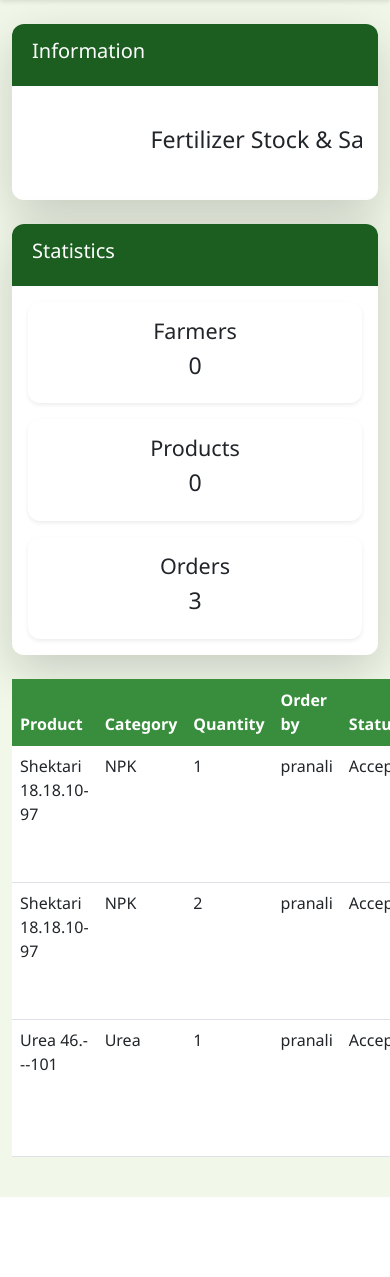
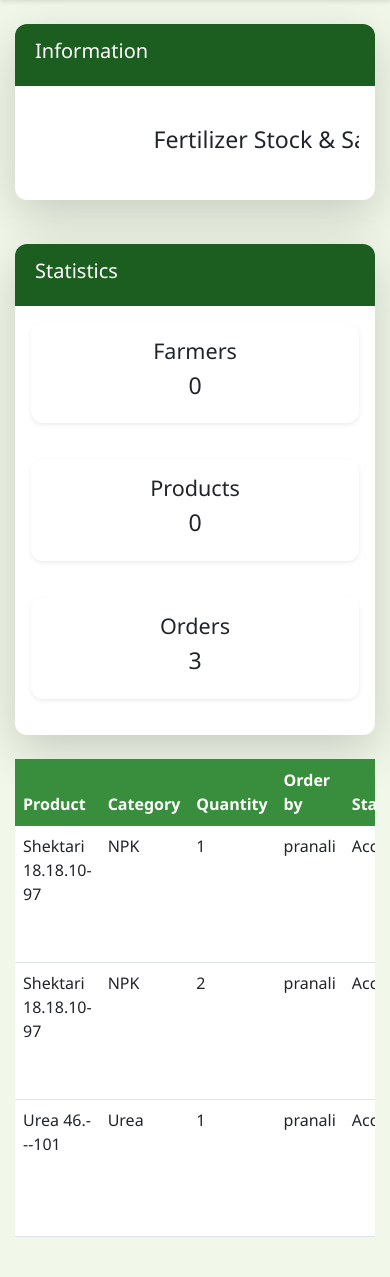
Before and after one commit to Sujal06-B/FertilizerManagementSystem, a Django app: page /order/ in a window 390 px wide; the page is wider, and only the part inside the window is pictured. Shown: the part 96-1373 px from the top of that part. Before the commit the page ends 1293 px from the top of that part, so only its background shows below. Run offline with Django 5.2, Linux system fonts and the light colour scheme; a user stored in the database is signed in; data comes from the database, SQL or seed files in the repository.

Commit message:
Enhance responsiveness for all devices

```diff
--- a/static/style.css
+++ b/static/style.css
@@ -123,3 +123,30 @@ a:hover {
     border: 1px solid #c8e6c9;
     box-shadow: 0 4px 6px rgba(0, 0, 0, 0.1);
 }
+
+/* Mobile Enhancements */
+@media (max-width: 768px) {
+    .container {
+        padding-left: 15px;
+        padding-right: 15px;
+    }
+
+    .card-header h3, .card-header h4 {
+        font-size: 1.25rem;
+    }
+
+    .btn-lg {
+        font-size: 1rem;
+        padding: 10px 15px;
+    }
+
+    /* Improve table scrolling on mobile */
+    .table-responsive {
+        border: 0;
+    }
+
+    /* Stack stats cards with spacing */
+    .col-md-4 .card {
+        margin-bottom: 20px;
+    }
+}
--- a/templates/dashboard/admin_orders.html
+++ b/templates/dashboard/admin_orders.html
@@ -8,6 +8,7 @@
             <h4>Farmer Order Requests</h4>
         </div>
         <div class="card-body">
+            <div class="table-responsive">
                 <table class="table table-striped">
                     <thead>
                         <tr>
@@ -46,4 +47,5 @@
             </div>
         </div>
     </div>
+</div>
 {% endblock %}
--- a/templates/dashboard/farmer_orders.html
+++ b/templates/dashboard/farmer_orders.html
@@ -9,6 +9,7 @@
             <h4>Your Orders & Bills</h4>
         </div>
         <div class="card-body">
+            <div class="table-responsive">
                 <table class="table table-bordered">
                     <thead>
                         <tr>
@@ -51,4 +52,5 @@
             </div>
         </div>
     </div>
+</div>
 {% endblock %}
--- a/templates/dashboard/order.html
+++ b/templates/dashboard/order.html
@@ -11,6 +11,7 @@
 
             </div>
             <div class="col-md-8">
+                <div class="table-responsive">
                     <table class="table bg-white">
                         <thead class="bg-info">
                             <tr class="text-white">
@@ -43,6 +44,7 @@
                     </table>
                 </div>
             </div>
+        </div>
 
     </div>
 
--- a/templates/dashboard/product.html
+++ b/templates/dashboard/product.html
@@ -28,6 +28,7 @@
                 </div>
             </div>
             <div class="col-md-8">
+                <div class="table-responsive">
                     <table class="table bg-white">
                         <thead class="bg-info">
                             <tr class="text-white">
@@ -59,6 +60,7 @@
                     </table>
                 </div>
             </div>
+        </div>
 
     </div>
 
--- a/templates/dashboard/report.html
+++ b/templates/dashboard/report.html
@@ -124,6 +124,7 @@
                     <h4>Billing History (Approved Orders)</h4>
                 </div>
                 <div class="card-body">
+                    <div class="table-responsive">
                         <table class="table table-striped">
                             <thead>
                                 <tr>
@@ -155,4 +156,5 @@
             </div>
         </div>
     </div>
+</div>
 {% endblock %}
--- a/templates/dashboard/staff.html
+++ b/templates/dashboard/staff.html
@@ -9,6 +9,7 @@
         <div class="row my-4">
             <div class="col-md-4"></div>
             <div class="col-md-8">
+                <div class="table-responsive">
                     <table class="table bg-white">
                         <thead class="bg-info">
                             <tr class="text-white">
@@ -31,6 +32,7 @@
                     </table>
                 </div>
             </div>
+        </div>
 
     </div>
 
--- a/templates/dashboard/stock_report.html
+++ b/templates/dashboard/stock_report.html
@@ -29,6 +29,7 @@
             <h4>Inventory Status (Fertilizers)</h4>
         </div>
         <div class="card-body">
+            <div class="table-responsive">
                 <table class="table table-bordered">
                     <thead>
                         <tr>
@@ -58,4 +59,5 @@
             </div>
         </div>
     </div>
+</div>
 {% endblock %}
```
Lines whose indentation alone changed are shown as unchanged.
